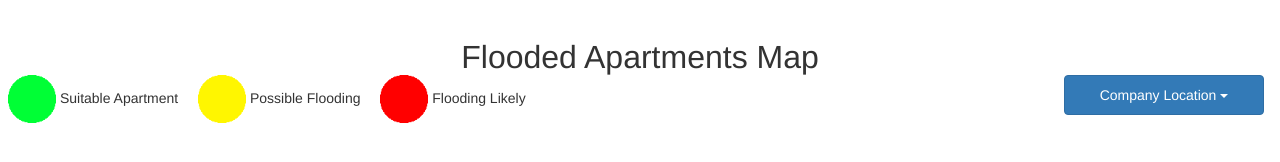
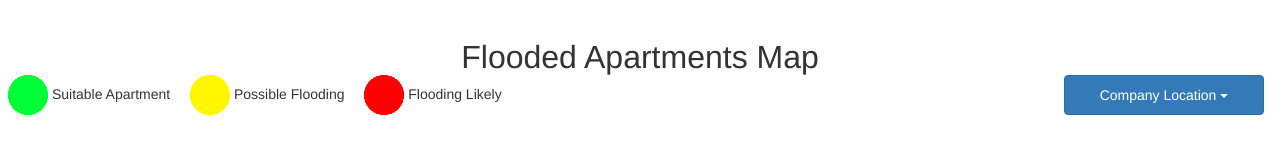
Before and after one commit to cellistalentpath/flood_map, a website: page index.html in a window 1280 px wide. Drawn offline with nearby package versions, Linux system fonts and the light colour scheme; some packages are replaced by stand-ins of ours.

Commit message:
changed max width of legend

```diff
--- a/style.css
+++ b/style.css
@@ -37,8 +37,10 @@ body {
 
 .legendpics {
   display: inline-block;
-  height: 6vh;
-  width: 6vh;
+  /* height: 4vh;
+  width: 4vh; */
+  max-width: 40px;
+  max-height: 40px;
   flex-shrink: 0;
 }
 
```
